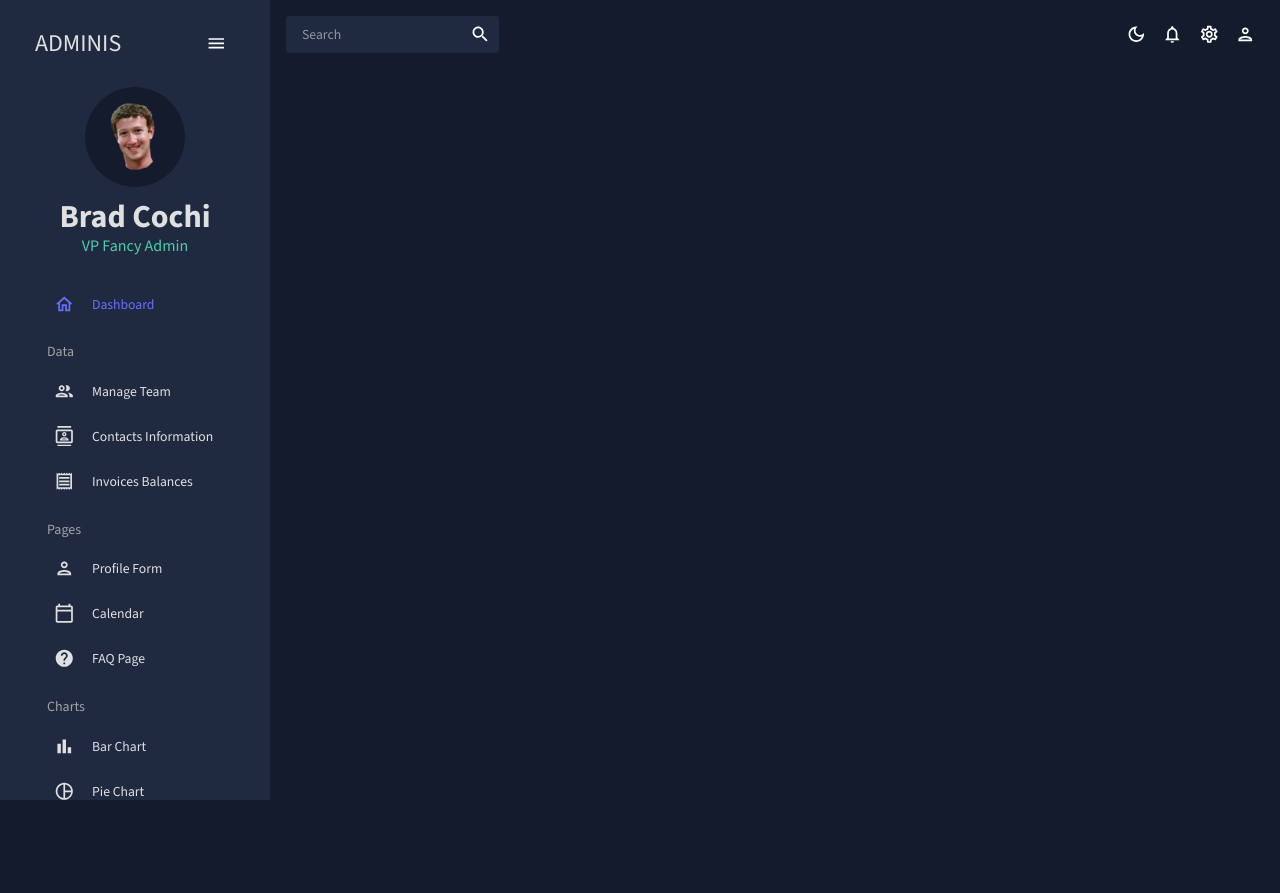
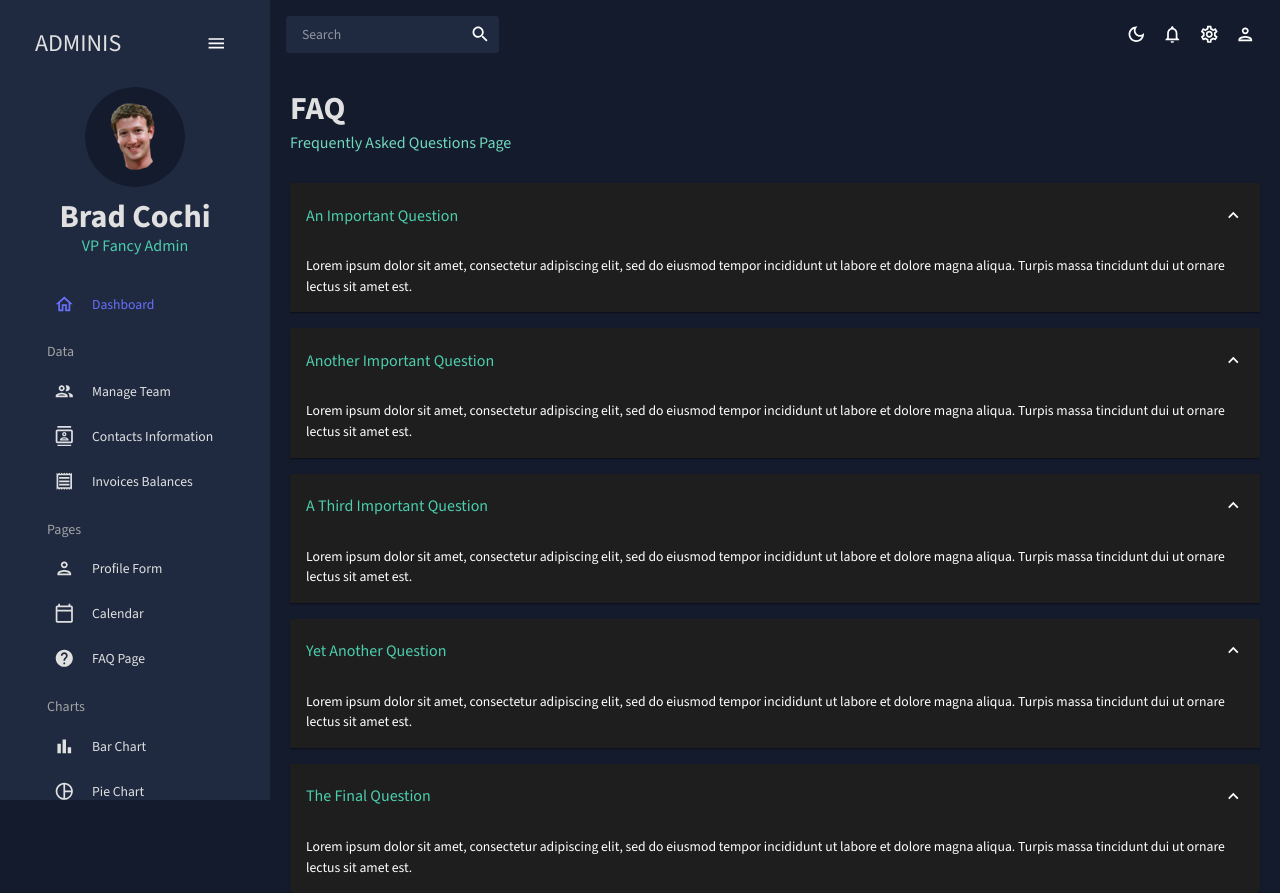
Before and after one commit to bradcochi/react-admin, a React (Create React App) app: page /faq in a window 1280 px wide. Before the commit the page ends 800 px from the top, so only its background shows below. Built offline with nearby package versions, Linux system fonts and the light colour scheme.

Commit message:
uncommented routes for FAQ page and fixed error with import statement in FAQ component

```diff
--- a/src/App.js
+++ b/src/App.js
@@ -9,10 +9,11 @@ import Contacts from "./scenes/contacts";
 import Invoices from "./scenes/invoices";
 import Form from "./scenes/form";
 import Calendar from "./scenes/calendar";
+import FAQ from "./scenes/faq";
 // import Bar from "./scenes/bar";
 // import Line from "./scenes/line";
 // import Pie from "./scenes/pie";
-// import FAQ from "./scenes/faq";
+
 // import Geography from "./scenes/geography";
 
 function App() {
@@ -33,10 +34,11 @@ function App() {
               <Route path="/invoices" element={<Invoices />} />
               <Route path="/form" element={<Form />} />
               <Route path="/calendar" element={<Calendar />} />
+              <Route path="/faq" element={<FAQ />} />
               {/* <Route path="/bar" element={<Bar />} /> */}
               {/* <Route path="/line" element={<Line />} /> */}
               {/* <Route path="/pie" element={<Pie />} /> */}
-              {/* <Route path="/faq" element={<FAQ />} /> */}
+
               {/* <Route path="/geography" element={<Geography />} /> */}
             </Routes>
           </main>
--- a/src/scenes/faq/index.jsx
+++ b/src/scenes/faq/index.jsx
@@ -1,6 +1,6 @@
 import { Box, useTheme, Typography } from "@mui/material";
 import Header from "../../components/header";
-import Accordion from "@mui/material/Accordiaon";
+import Accordion from "@mui/material/Accordion";
 import AccordionSummary from "@mui/material/AccordionSummary";
 import AccordionDetails from "@mui/material/AccordionDetails";
 import ExpandMoreIcon from "@mui/icons-material/ExpandMore";
```
